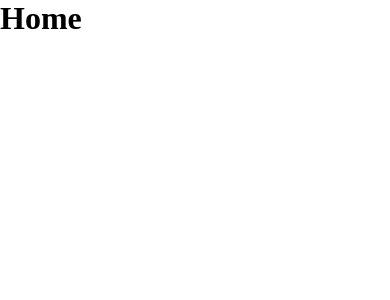
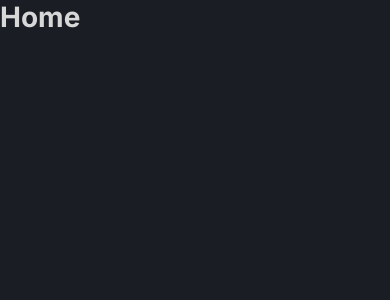
Before and after one commit to mauvieira/spacetraveling, a Next.js app: page / in a window 390 px wide. Shown: the top 300 px of the page. Built offline with nearby package versions, Linux system fonts and the light colour scheme.

Commit message:
:lipstick: added global style
added global style

```diff
--- a/src/styles/globals.scss
+++ b/src/styles/globals.scss
@@ -1,5 +1,43 @@
 * {
-  box-sizing: border-box;
   margin: 0;
   padding: 0;
+  box-sizing: border-box;
 }
+
+:root {
+  --heading: #F8F8F8;
+  --body: #D7D7D7;
+  --info: #BBBBBB;
+  --background: #1A1D23;
+  --highlight: #FF57B2;
+}
+
+@media (max-width: 1080px) {
+  html {
+    font-size: 93.75%;
+  }
+}
+
+@media (max-width: 720px) {
+  html {
+    font-size: 87.5%;
+  }
+}
+
+body {
+  background: var(--background);
+  color: var(--body);
+}
+
+body, input, textarea, select, button {
+  font: 400 1rem "Inter", sans-serif;
+}
+
+button {
+  cursor: pointer;
+}
+
+a {
+  color: inherit;
+  text-decoration: none;
+}
```
